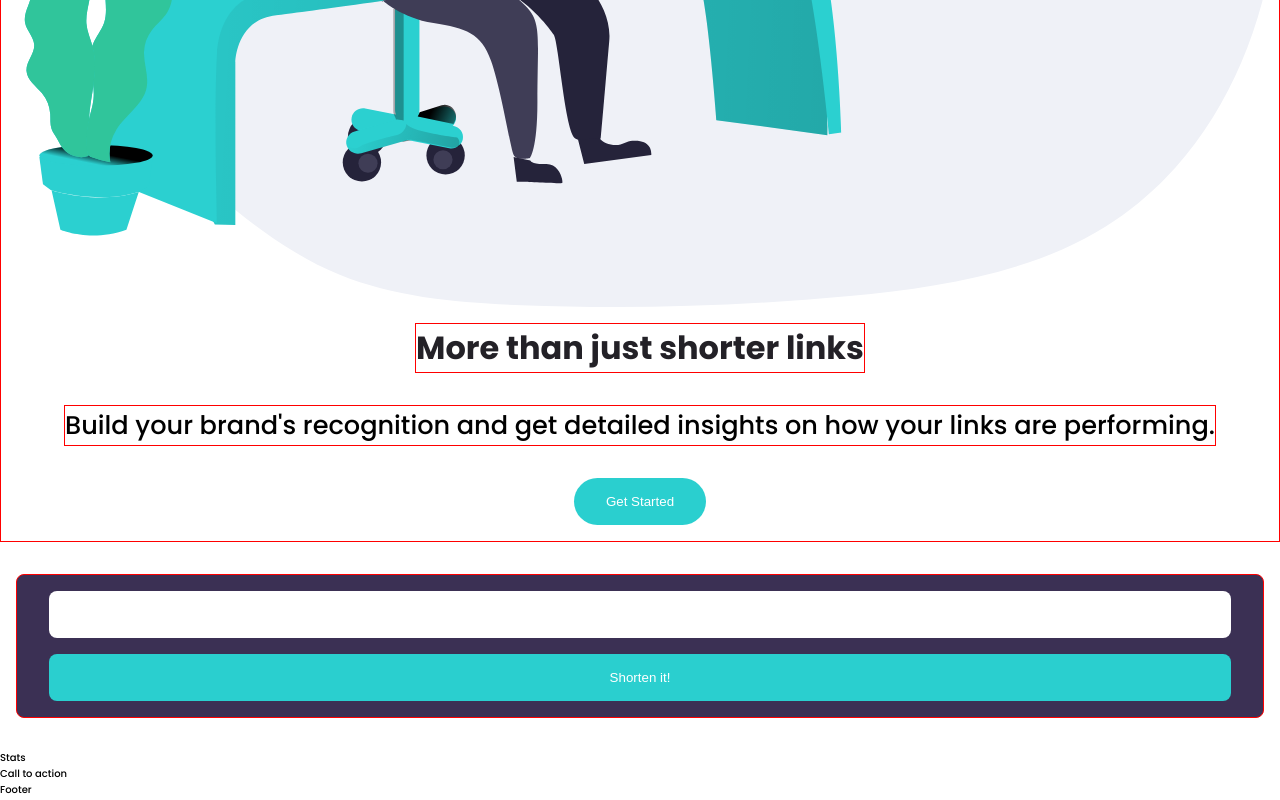
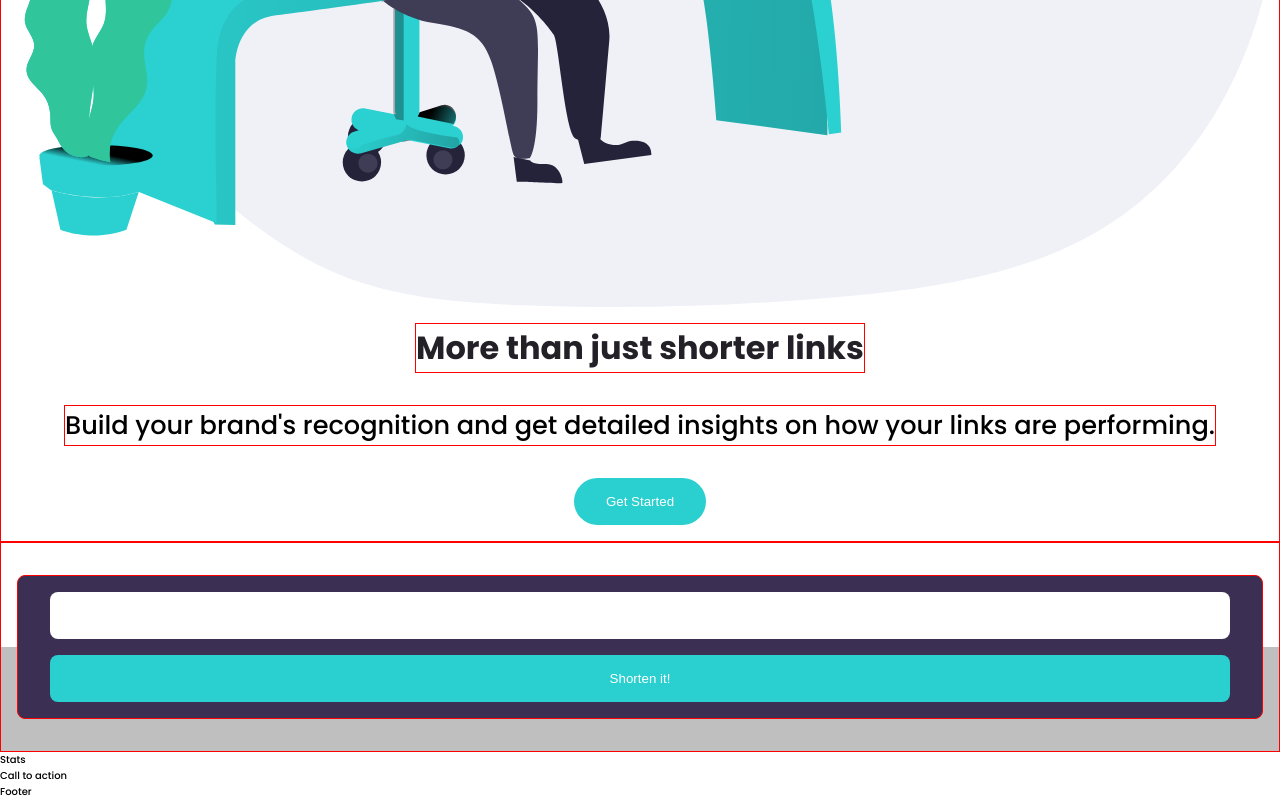
Before and after one commit to riwepo/fem-url-shortening-api-landing-page, a React (Create React App) app: page / in a window 1280 px wide. Shown: the part 585-1385 px from the top of the page. Built offline with nearby package versions, Linux system fonts and the light colour scheme.

Commit message:
add a container color background half gray

```diff
--- a/src/components/ShortenForm.js
+++ b/src/components/ShortenForm.js
@@ -4,10 +4,12 @@ import classes from "./ShortenForm.module.css";
 
 function ShortenForm() {
   return (
-    <form className={classes.form}>
-      <input className={classes.input} type="text" />
-      <button className={classes.button}>Shorten it!</button>
-    </form>
+    <div className={classes.container}>
+      <form className={classes.form}>
+        <input className={classes.input} type="text" />
+        <button className={classes.button}>Shorten it!</button>
+      </form>
+    </div>
   );
 }
 
--- a/src/components/ShortenForm.module.css
+++ b/src/components/ShortenForm.module.css
@@ -1,3 +1,14 @@
+.container {
+  background: linear-gradient(
+    to bottom,
+    var(--white-color) 0%,
+    var(--white-color) 50%,
+    var(--gray-color) 50%,
+    var(--gray-color) 100%
+  );
+  border: solid 1px red;
+}
+
 .form {
   display: flex;
   flex-direction: column;
@@ -5,7 +16,6 @@
   margin: 2rem 1rem;
   background-color: var(--dark-violet-color);
   border-radius: 0.5rem;
-
   border: solid 1px red;
 }
 
```
